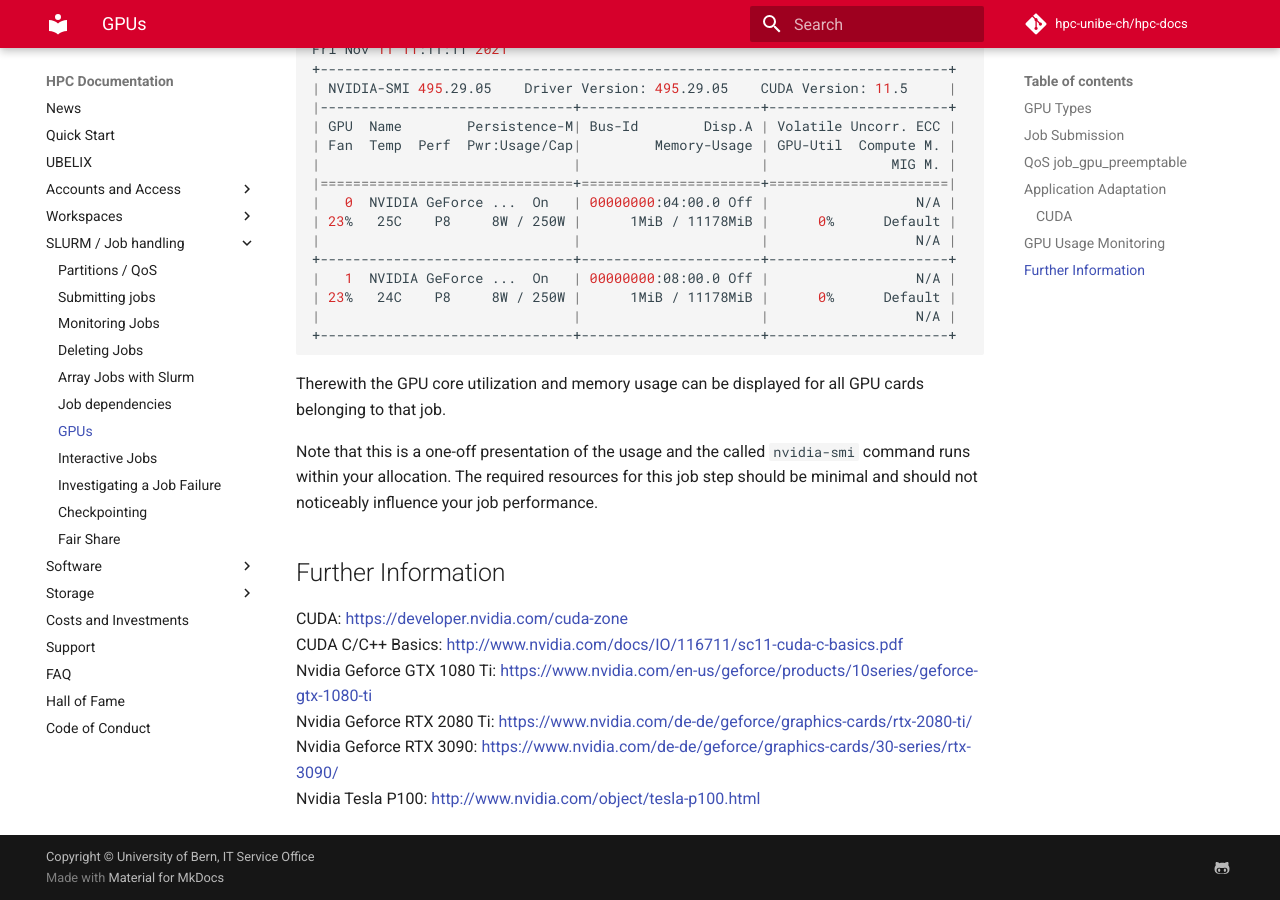
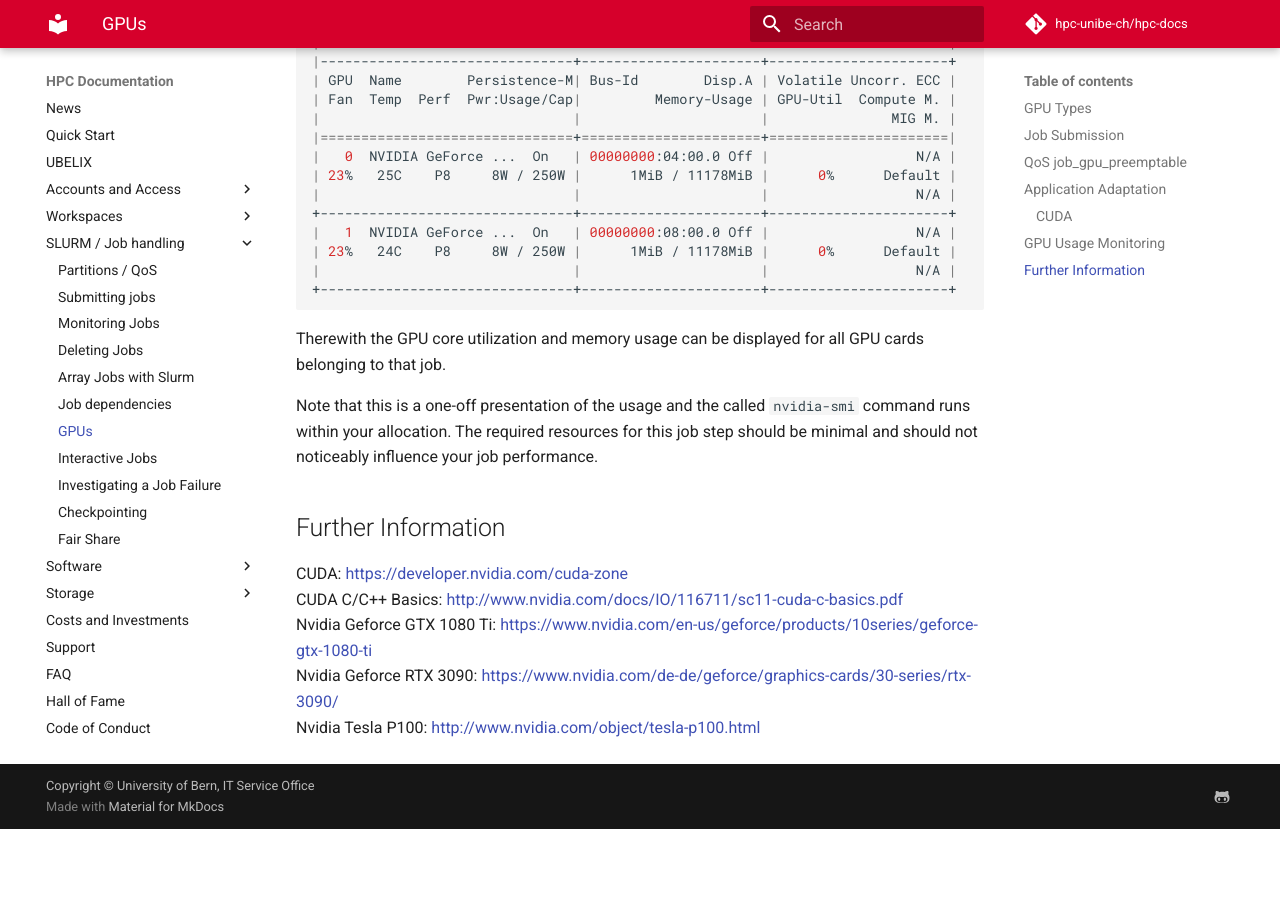
Before and after one commit to hpc-unibe-ch/hpc-unibe-ch.github.io, an MkDocs documentation site: the page built from docs/slurm/gpus.md, in a window 1280 px wide and 900 px high, scrolled down 2601 px. Built offline with MkDocs 1.6.1 and Material for MkDocs 9.7.7, drawn with Linux system fonts in a browser that asks for light colours; comment, search, counter and statistics services are not loaded; after the commit the page ends 3430 px from its top, so only the background shows below that; some of the changed text lies outside the part shown.

Commit message:
remove 2080

```diff
--- a/docs/slurm/gpus.md
+++ b/docs/slurm/gpus.md
@@ -20,7 +20,6 @@
 | Type | SLURM gres option |
 | ---- | ----------------- |
 | Nvidia Geforce GTX 1080 Ti | `--gres=gpu:gtx1080ti:<number_of_gpus>` |
-| Nvidia Geforce RTX 2080 Ti | `--gres=gpu:rtx2080ti:<number_of_gpus>` |
 | Nvidia Geforce RTX 3090 | `--gres=gpu:rtx3090:<number_of_gpus>` |
 | Nvidia Tesla P100 | `--gres=gpu:teslap100:<number_of_gpus>` |
 | Nvidia A100 | `--gres=gpu:a100:<number_of_gpus>` |
@@ -143,6 +142,5 @@
 CUDA: [https://developer.nvidia.com/cuda-zone](https://developer.nvidia.com/cuda-zone)
 CUDA C/C++ Basics: [http://www.nvidia.com/docs/IO/116711/sc11-cuda-c-basics.pdf](http://www.nvidia.com/docs/IO/116711/sc11-cuda-c-basics.pdf)
 Nvidia Geforce GTX 1080 Ti: [https://www.nvidia.com/en-us/geforce/products/10series/geforce-gtx-1080-ti](https://www.nvidia.com/en-us/geforce/products/10series/geforce-gtx-1080-ti/)
-Nvidia Geforce RTX 2080 Ti: [https://www.nvidia.com/de-de/geforce/graphics-cards/rtx-2080-ti/](https://www.nvidia.com/de-de/geforce/graphics-cards/rtx-2080-ti/)
 Nvidia Geforce RTX 3090: [https://www.nvidia.com/de-de/geforce/graphics-cards/30-series/rtx-3090/](https://www.nvidia.com/de-de/geforce/graphics-cards/30-series/rtx-3090/)
 Nvidia Tesla P100: [http://www.nvidia.com/object/tesla-p100.html](http://www.nvidia.com/object/tesla-p100.html)
```
Also changed, not shown: docs/slurm/partitions.md (+1 -1 lines).
